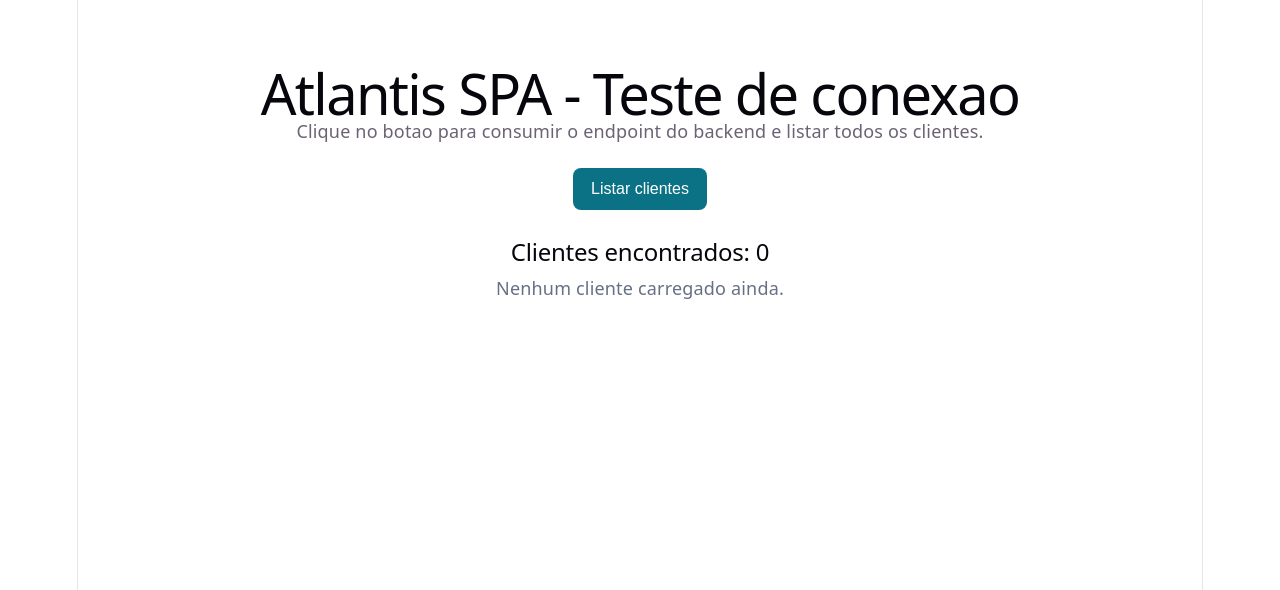
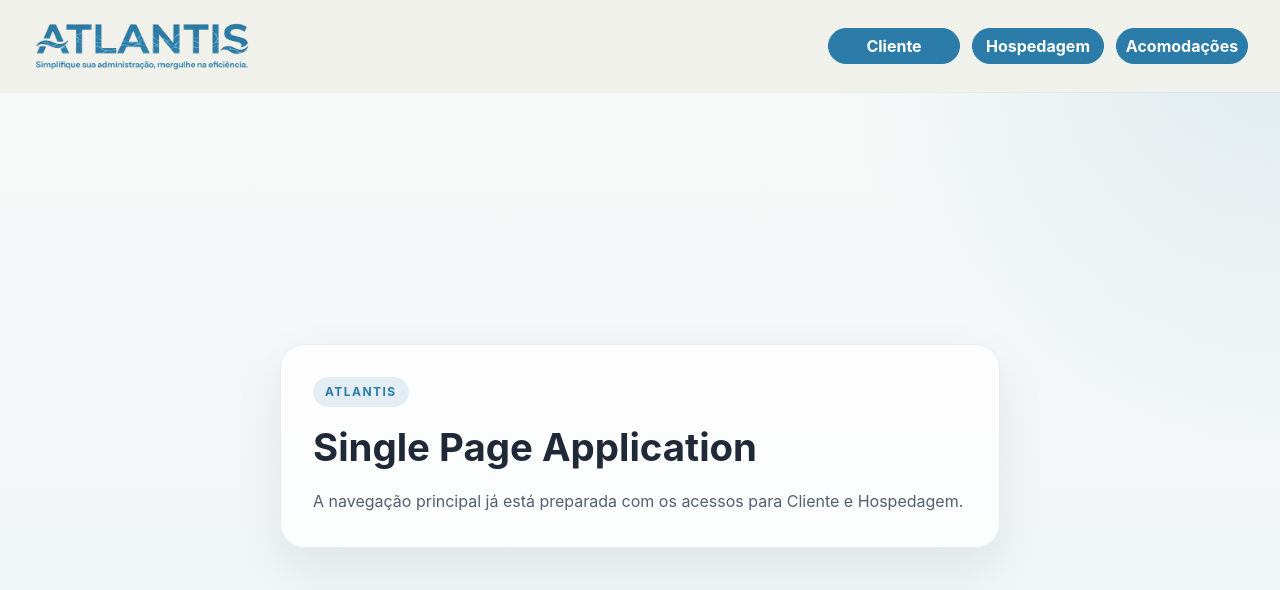
Before and after one commit to SarahBatagioti/AV4-TPII, a React (Vite) app in the folder frontend/: page / in a window 1280 px wide. Shown: the top 590 px of the page. Built offline with nearby package versions, Linux system fonts and the light colour scheme.

Commit message:
feat: adiciona header e botões de navegação

```diff
--- a/frontend/src/App.css
+++ b/frontend/src/App.css
@@ -1,57 +1,138 @@
-.container {
-  max-width: 760px;
-  margin: 48px auto;
-  padding: 0 20px 40px;
+.app-shell {
+  min-height: 100svh;
+  display: flex;
+  flex-direction: column;
+  background:
+    radial-gradient(circle at top right, rgba(43, 124, 168, 0.12), transparent 30%),
+    linear-gradient(180deg, #f8faf8 0%, #eef4f7 100%);
 }
 
-h1 {
-  margin-bottom: 12px;
+.topbar {
+  min-height: 92px;
+  padding: 18px 32px;
+  background-color: #f0f1eb;
+  display: flex;
+  align-items: center;
+  justify-content: space-between;
+  gap: 24px;
+  box-shadow: 0 1px 0 rgba(43, 124, 168, 0.08);
 }
 
-.subtitulo {
-  margin-bottom: 24px;
+.brand {
+  display: inline-flex;
+  align-items: center;
+  text-decoration: none;
 }
 
-button {
-  border: none;
-  border-radius: 8px;
-  padding: 12px 18px;
-  font-size: 16px;
-  cursor: pointer;
-  background-color: #0b7285;
-  color: #ffffff;
+.brand-logo {
+  display: block;
+  width: auto;
+  height: 54px;
+  max-width: min(220px, 42vw);
+  object-fit: contain;
 }
 
-button:disabled {
-  opacity: 0.7;
-  cursor: not-allowed;
+.topbar-actions {
+  display: flex;
+  align-items: center;
+  gap: 12px;
+  flex-wrap: wrap;
+  justify-content: flex-end;
 }
 
-.erro {
-  margin-top: 16px;
-  color: #b42318;
-  font-weight: 600;
+.nav-button {
+  border: 1px solid #2b7ca8;
+  border-radius: 999px;
+  padding: 5px;
+  min-width: 132px;
+  font-size: 16px;
+  font-weight: 700;
+  cursor: pointer;
+  background-color: #2b7ca8;
+  color: #ffffff;
+  transition:
+    transform 0.2s ease,
+    box-shadow 0.2s ease,
+    background-color 0.2s ease;
 }
 
-.lista-clientes {
-  margin-top: 28px;
+.nav-button:hover {
+  background-color: #256d94;
+  box-shadow: 0 10px 22px rgba(43, 124, 168, 0.22);
+  transform: translateY(-1px);
 }
 
-.lista-clientes ul {
-  list-style: none;
-  padding: 0;
-  display: grid;
-  gap: 12px;
+.nav-button:focus-visible,
+.brand:focus-visible {
+  outline: 3px solid rgba(43, 124, 168, 0.35);
+  outline-offset: 4px;
 }
 
-.lista-clientes li {
-  border: 1px solid #d0d5dd;
-  border-radius: 8px;
-  padding: 12px;
+.page-content {
+  flex: 1;
   display: grid;
-  gap: 6px;
+  place-items: center;
+  padding: 32px;
 }
 
-.vazio {
-  color: #667085;
+.hero-card {
+  width: min(720px, 100%);
+  padding: 32px;
+  border-radius: 24px;
+  background: rgba(255, 255, 255, 0.78);
+  border: 1px solid rgba(43, 124, 168, 0.12);
+  box-shadow: 0 20px 50px rgba(15, 23, 42, 0.08);
+  text-align: left;
 }
+
+.eyebrow {
+  display: inline-flex;
+  margin-bottom: 12px;
+  padding: 6px 12px;
+  border-radius: 999px;
+  background: rgba(43, 124, 168, 0.12);
+  color: #2b7ca8;
+  font-size: 12px;
+  font-weight: 700;
+  letter-spacing: 0.12em;
+  text-transform: uppercase;
+}
+
+.hero-card h1 {
+  margin: 0 0 12px;
+  font-size: clamp(2rem, 3vw, 3.2rem);
+}
+
+.hero-card p {
+  max-width: 42rem;
+  margin: 0;
+  color: #52606d;
+  line-height: 1.6;
+}
+
+@media (max-width: 720px) {
+  .topbar {
+    padding: 16px 20px;
+    flex-direction: column;
+    align-items: flex-start;
+  }
+
+  .topbar-actions {
+    width: 100%;
+    justify-content: stretch;
+  }
+
+  .nav-button {
+    flex: 1;
+    min-width: 0;
+  }
+
+  .page-content {
+    padding: 20px;
+  }
+
+  .hero-card {
+    padding: 24px;
+    border-radius: 20px;
+  }
+}
--- a/frontend/src/App.tsx
+++ b/frontend/src/App.tsx
@@ -1,71 +1,21 @@
-import { useState } from 'react'
 import './App.css'
-
-type Cliente = {
-  id: number
-  nome: string
-  nomeSocial: string
-  ehDependente: boolean
-}
+import { Header } from './components/layout/Header'
 
 function App() {
-  const [clientes, setClientes] = useState<Cliente[]>([])
-  const [carregando, setCarregando] = useState(false)
-  const [erro, setErro] = useState<string | null>(null)
+  return (
+    <div className="app-shell">
+      <Header />
 
-  async function listarClientes() {
-    setCarregando(true)
-    setErro(null)
-
-    try {
-      const resposta = await fetch('http://localhost:3333/clientes')
-      if (!resposta.ok) {
-        throw new Error(`Falha ao buscar clientes (status ${resposta.status})`)
-      }
-
-      const dados = (await resposta.json()) as Cliente[]
-      setClientes(dados)
-    } catch (err) {
-      const mensagem = err instanceof Error ? err.message : 'Erro inesperado ao buscar clientes'
-      setErro(mensagem)
-      setClientes([])
-    } finally {
-      setCarregando(false)
-    }
-  }
-
-  return (
-    <main className="container">
-      <h1>Atlantis SPA - Teste de conexao</h1>
-
-      <p className="subtitulo">
-        Clique no botao para consumir o endpoint do backend e listar todos os clientes.
-      </p>
-
-      <button type="button" onClick={listarClientes} disabled={carregando}>
-        {carregando ? 'Carregando...' : 'Listar clientes'}
-      </button>
-
-      {erro && <p className="erro">{erro}</p>}
-
-      <section className="lista-clientes">
-        <h2>Clientes encontrados: {clientes.length}</h2>
-
-        {clientes.length === 0 ? (
-          <p className="vazio">Nenhum cliente carregado ainda.</p>
-        ) : (
-          <ul>
-            {clientes.map((cliente) => (
-              <li key={cliente.id}>
-                <strong>{cliente.nome}</strong>
-                <span>Nome social: {cliente.nomeSocial || '-'}</span>
-                <span>Tipo: {cliente.ehDependente ? 'Dependente' : 'Titular'}</span>
-              </li>
-            ))}
-          </ul>
-        )}
-      </section>
-    </main>
+      <main className="page-content">
+        <section className="hero-card">
+          <span className="eyebrow">Atlantis</span>
+          <h1>Single Page Application</h1>
+          <p>
+            A navegação principal já está preparada com os acessos para Cliente e Hospedagem.
+          </p>
+        </section>
+      </main>
+    </div>
   )
 }
 
--- /dev/null
+++ b/frontend/src/components/layout/AppButton.tsx
@@ -0,0 +1,11 @@
+type AppButtonProps = {
+  label: string
+}
+
+export function AppButton({ label }: AppButtonProps) {
+  return (
+    <button type="button" className="nav-button">
+      {label}
+    </button>
+  )
+}
--- /dev/null
+++ b/frontend/src/components/layout/Header.tsx
@@ -0,0 +1,19 @@
+import logoAtlantis from '../../assets/logoAtlantis.png'
+import { AppButton } from './AppButton'
+import { navigationItems } from './navigation'
+
+export function Header() {
+  return (
+    <header className="topbar">
+      <a className="brand" href="/" aria-label="Atlantis">
+        <img src={logoAtlantis} alt="Logo Atlantis" className="brand-logo" />
+      </a>
+
+      <nav className="topbar-actions" aria-label="Navegação principal">
+        {navigationItems.map((item) => (
+          <AppButton key={item.label} label={item.label} />
+        ))}
+      </nav>
+    </header>
+  )
+}
--- /dev/null
+++ b/frontend/src/components/layout/navigation.ts
@@ -0,0 +1,9 @@
+export type NavigationItem = {
+  label: string
+}
+
+export const navigationItems: NavigationItem[] = [
+  { label: 'Cliente' },
+  { label: 'Hospedagem' },
+  { label: 'Acomodações' },
+]
--- a/frontend/src/index.css
+++ b/frontend/src/index.css
@@ -1,111 +1,40 @@
 :root {
-  --text: #6b6375;
-  --text-h: #08060d;
-  --bg: #fff;
-  --border: #e5e4e7;
-  --code-bg: #f4f3ec;
-  --accent: #aa3bff;
-  --accent-bg: rgba(170, 59, 255, 0.1);
-  --accent-border: rgba(170, 59, 255, 0.5);
-  --social-bg: rgba(244, 243, 236, 0.5);
-  --shadow:
-    rgba(0, 0, 0, 0.1) 0 10px 15px -3px, rgba(0, 0, 0, 0.05) 0 4px 6px -2px;
-
-  --sans: system-ui, 'Segoe UI', Roboto, sans-serif;
-  --heading: system-ui, 'Segoe UI', Roboto, sans-serif;
-  --mono: ui-monospace, Consolas, monospace;
-
-  font: 18px/145% var(--sans);
-  letter-spacing: 0.18px;
-  color-scheme: light dark;
-  color: var(--text);
-  background: var(--bg);
+  font-family: Inter, 'Segoe UI', Roboto, Helvetica, Arial, sans-serif;
+  line-height: 1.5;
+  font-weight: 400;
+  color: #1f2937;
+  background-color: #eef4f7;
   font-synthesis: none;
   text-rendering: optimizeLegibility;
   -webkit-font-smoothing: antialiased;
   -moz-osx-font-smoothing: grayscale;
-
-  @media (max-width: 1024px) {
-    font-size: 16px;
-  }
 }
 
-@media (prefers-color-scheme: dark) {
-  :root {
-    --text: #9ca3af;
-    --text-h: #f3f4f6;
-    --bg: #16171d;
-    --border: #2e303a;
-    --code-bg: #1f2028;
-    --accent: #c084fc;
-    --accent-bg: rgba(192, 132, 252, 0.15);
-    --accent-border: rgba(192, 132, 252, 0.5);
-    --social-bg: rgba(47, 48, 58, 0.5);
-    --shadow:
-      rgba(0, 0, 0, 0.4) 0 10px 15px -3px, rgba(0, 0, 0, 0.25) 0 4px 6px -2px;
-  }
+* {
+  box-sizing: border-box;
+}
 
-  #social .button-icon {
-    filter: invert(1) brightness(2);
-  }
+html {
+  min-width: 320px;
+  background-color: #eef4f7;
 }
 
 #root {
-  width: 1126px;
+  width: 100%;
   max-width: 100%;
-  margin: 0 auto;
-  text-align: center;
-  border-inline: 1px solid var(--border);
   min-height: 100svh;
-  display: flex;
-  flex-direction: column;
-  box-sizing: border-box;
+  margin: 0;
 }
 
 body {
   margin: 0;
+  min-width: 320px;
+  background-color: #eef4f7;
 }
 
-h1,
-h2 {
-  font-family: var(--heading);
-  font-weight: 500;
-  color: var(--text-h);
+button,
+input,
+textarea,
+select {
+  font: inherit;
 }
-
-h1 {
-  font-size: 56px;
-  letter-spacing: -1.68px;
-  margin: 32px 0;
-  @media (max-width: 1024px) {
-    font-size: 36px;
-    margin: 20px 0;
-  }
-}
-h2 {
-  font-size: 24px;
-  line-height: 118%;
-  letter-spacing: -0.24px;
-  margin: 0 0 8px;
-  @media (max-width: 1024px) {
-    font-size: 20px;
-  }
-}
-p {
-  margin: 0;
-}
-
-code,
-.counter {
-  font-family: var(--mono);
-  display: inline-flex;
-  border-radius: 4px;
-  color: var(--text-h);
-}
-
-code {
-  font-size: 15px;
-  line-height: 135%;
-  padding: 4px 8px;
-  background: var(--code-bg);
-}
```
Also changed, not shown: frontend/src/assets/logoAtlantis.png (added).
